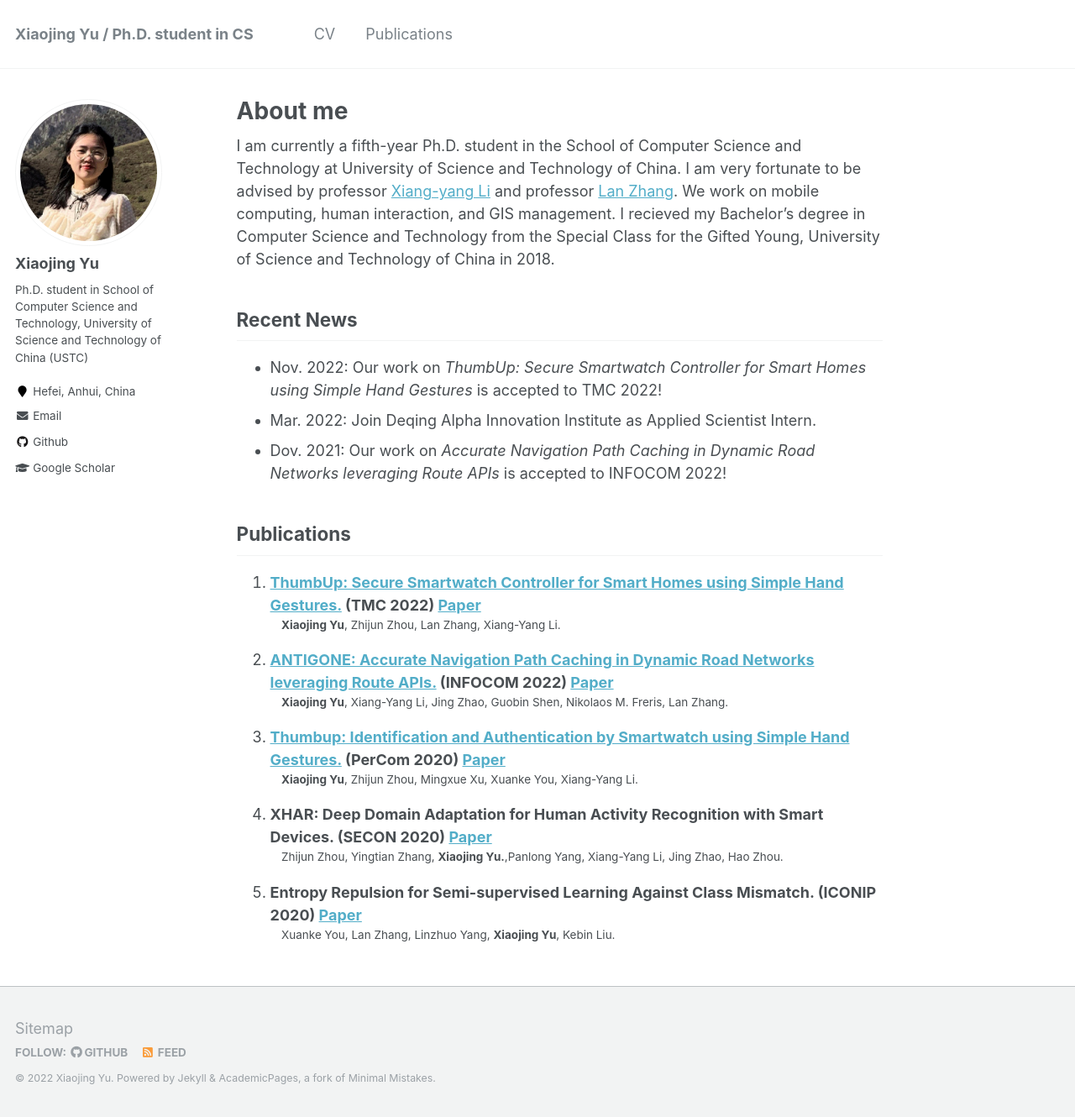
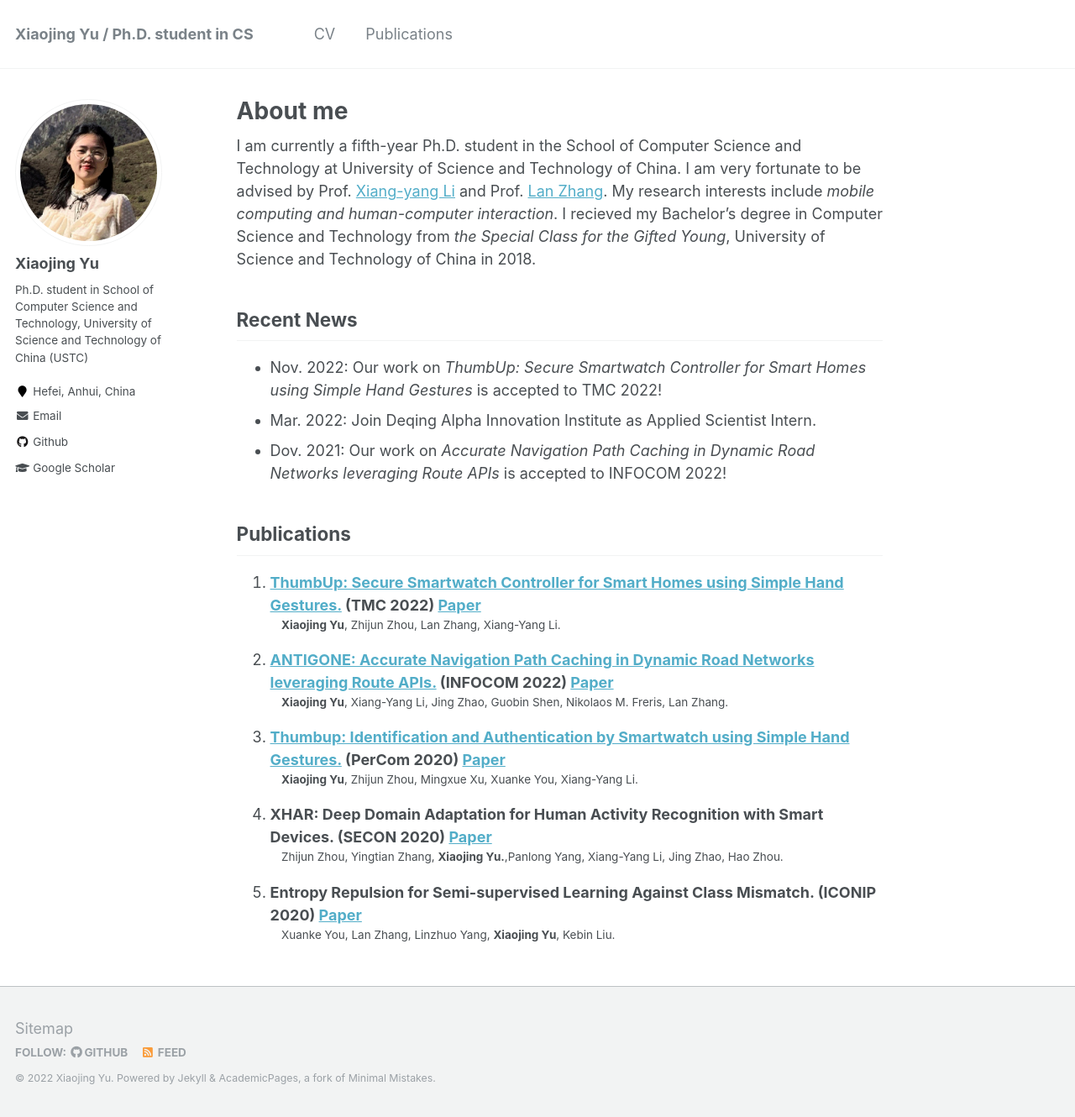
Before and after one commit to blairjing/blairjing.github.io, a Jekyll site: the page built from _pages/about.md, in a window 1280 px wide and 1330 px high. Shown: the whole window at 84% size. Built offline with Jekyll 4.4.1, drawn with Linux system fonts in a browser that asks for light colours.

Commit message:
Update about.md

```diff
--- a/_pages/about.md
+++ b/_pages/about.md
@@ -8,9 +8,9 @@ redirect_from:
   - /about.html
 ---
 
-I am currently a fifth-year Ph.D. student in the School of Computer Science and Technology at University of Science and Technology of China. I am very fortunate to be advised by professor [Xiang-yang Li](http://staff.ustc.edu.cn/~xiangyangli/) and professor [Lan Zhang](https://scholar.google.com/citations?user=83QxmA8AAAAJ&hl=en).
-We work on mobile computing, human interaction, and GIS management.
-I recieved my Bachelor’s degree in Computer Science and Technology from the Special Class for the Gifted Young, University of Science and Technology of China in 2018.
+I am currently a fifth-year Ph.D. student in the School of Computer Science and Technology at University of Science and Technology of China. I am very fortunate to be advised by Prof. [Xiang-yang Li](http://staff.ustc.edu.cn/~xiangyangli/) and Prof. [Lan Zhang](https://scholar.google.com/citations?user=83QxmA8AAAAJ&hl=en).
+My research interests include *mobile computing and human-computer interaction*.
+I recieved my Bachelor’s degree in Computer Science and Technology from *the Special Class for the Gifted Young*, University of Science and Technology of China in 2018.
 
 
 Recent News
```
